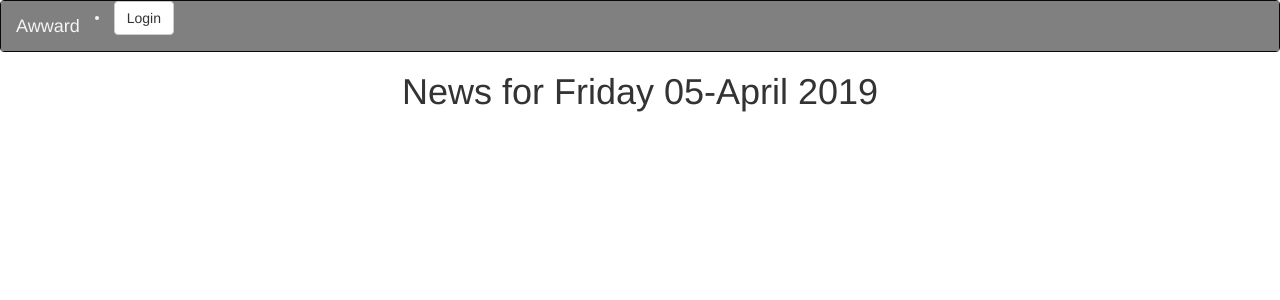
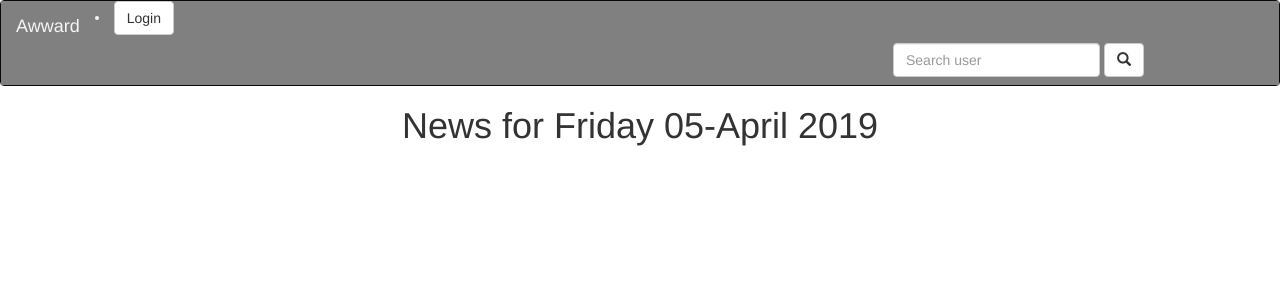
Before and after one commit to ugiriwabo/-Awwards, a Django app: page /today/ in a window 1280 px wide. Shown: the top 300 px of the page. Run offline with Django 3.2, Linux system fonts and the light colour scheme; some libraries are stand-ins or nearby versions.

Commit message:
now search we can view it on the navigation bar

```diff
--- a/points/templates/navbar.html
+++ b/points/templates/navbar.html
@@ -40,9 +40,17 @@
       <li>
         <a class='btn btn-default' href="/accounts/login">Login</a>
       </li>
+      {% endif %}
+      <div class="col-sm-4 col-md-4 navbar-right">
+        <form class="navbar-form navbar-left" role="search" action="{% url 'search' %}">
 
+          <div class="form-group">
+            <input type="text" class="form-control" placeholder="Search user" name="image">
+            <button class="btn btn-default" type="submit"><i class="glyphicon glyphicon-search"></i></button>
+          </div>
 
-      {% endif %}
+        </form>
+      </div>
 
 </div>
 </nav>
--- a/points/urls.py
+++ b/points/urls.py
@@ -9,6 +9,7 @@ urlpatterns=[
     url(r'^archives/(\d{4}-\d{2}-\d{2})/$',views.past_days_news,name = 'pastNews'),
     url(r'^profile/', views.my_profile, name='profile'),
     url(r'^upload_project', views.upload_project, name='upload_project'),
+    url(r'^search', views.search_user, name='search'),
 
 ]
 if settings.DEBUG:
--- a/points/views.py
+++ b/points/views.py
@@ -74,3 +74,16 @@ def upload_project(request):
     else:
         form = UploadProjectForm()
     return render(request, 'project.html', {"form": form})
+
+@login_required(login_url='/accounts/login/')
+def search_user(request):
+    if 'image' in request.GET and request.GET["image"]:
+        search_term = request.GET.get("image")
+        users = Image.search_user(search_term)
+        message = f"{search_term}"
+
+        return render(request, 'search.html',{"message":message,"users":users})
+
+    else:
+        message = "You haven't searched for any term"
+        return render(request, 'search.html',{"message":message})
```
Also changed, not shown: points/templates/search.html (added, +25 -0 lines).
